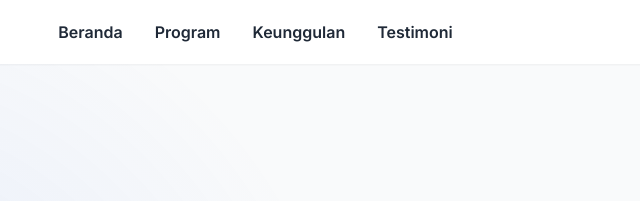
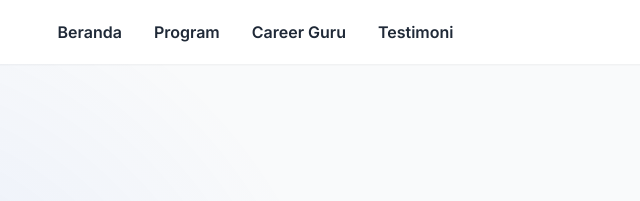
Before and after one commit to bakti02/LesPrivat, a plain HTML site: page index.html in a window 1280 px wide. Shown: the top 201 px of the page, 479-1119 px from the left. Drawn offline with nearby package versions, Linux system fonts and the light colour scheme.

Commit message:
Update index.html

```diff
--- a/index.html
+++ b/index.html
@@ -149,7 +149,7 @@
       <div class="hidden md:flex space-x-8">
         <a href="#home" class="font-semibold text-gray-800 hover:text-primary transition">Beranda</a>
         <a href="#program" class="font-semibold text-gray-800 hover:text-primary transition">Program</a>
-        <a href="#keunggulan" class="font-semibold text-gray-800 hover:text-primary transition">Keunggulan</a>
+        <a href="career.html" class="font-semibold text-gray-800 hover:text-primary transition">Career Guru</a>
         <a href="#testimoni" class="font-semibold text-gray-800 hover:text-primary transition">Testimoni</a>
       </div>
 
@@ -168,7 +168,7 @@
       <div class="container mx-auto px-4 py-3 flex flex-col space-y-2">
         <a href="#home" class="px-4 py-2 font-medium text-gray-800 hover:bg-gray-100 rounded-lg transition touch-target">Beranda</a>
         <a href="#program" class="px-4 py-2 font-medium text-gray-800 hover:bg-gray-100 rounded-lg transition touch-target">Program</a>
-        <a href="#keunggulan" class="px-4 py-2 font-medium text-gray-800 hover:bg-gray-100 rounded-lg transition touch-target">Keunggulan</a>
+        <a href="career.html" class="px-4 py-2 font-medium text-gray-800 hover:bg-gray-100 rounded-lg transition touch-target">Career Guru</a>
         <a href="#testimoni" class="px-4 py-2 font-medium text-gray-800 hover:bg-gray-100 rounded-lg transition touch-target">Testimoni</a>
         <div class="pt-2 border-t border-gray-100 mt-2">
           <a href="https://wa.me/6282147510780" class="w-full flex items-center justify-center bg-primary hover:bg-primary/90 text-white px-4 py-2 rounded-lg font-medium transition touch-target">
```
